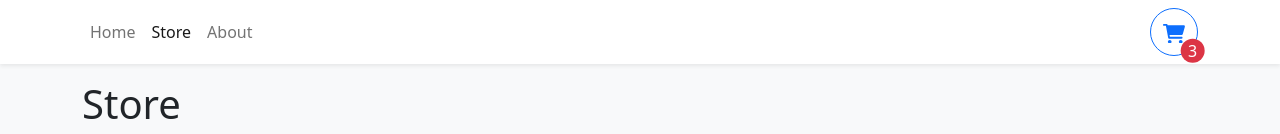
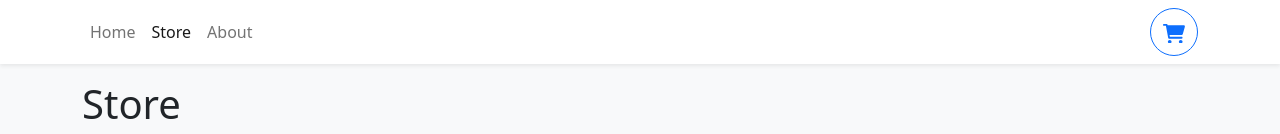
Before and after one commit to cmdcjones/shopping-cart-app, a React (Vite) app: page /store in a window 1280 px wide. Shown: the top 134 px of the page. Built offline with nearby package versions, Linux system fonts and the light colour scheme.

Commit message:
add useShoppingCart context; conditional UI rendering

```diff
--- a/src/components/Navbar.tsx
+++ b/src/components/Navbar.tsx
@@ -1,7 +1,17 @@
 import { Button, Container, Nav, Navbar as NavbarBS } from 'react-bootstrap'
 import { NavLink } from 'react-router-dom';
+import { useShoppingCart } from '../context/ShoppingCartContext';
 
 export function Navbar() {
+
+  const {
+    openCart,
+    closeCart,
+    cartQuantity
+  } = useShoppingCart();
+
+  const currentCartQuantity = cartQuantity;
+
   return (
     <NavbarBS sticky="top" className="bg-white shadow-sm mb-3">
       <Container>
@@ -24,6 +34,7 @@ export function Navbar() {
           }}
           variant="outline-primary"
           className="rounded-circle"
+          onClick={openCart}
         >
           <svg
             xmlns="http://www.w3.org/2000/svg"
@@ -32,6 +43,7 @@ export function Navbar() {
           >
             <path d="M96 0C107.5 0 117.4 8.19 119.6 19.51L121.1 32H541.8C562.1 32 578.3 52.25 572.6 72.66L518.6 264.7C514.7 278.5 502.1 288 487.8 288H170.7L179.9 336H488C501.3 336 512 346.7 512 360C512 373.3 501.3 384 488 384H159.1C148.5 384 138.6 375.8 136.4 364.5L76.14 48H24C10.75 48 0 37.25 0 24C0 10.75 10.75 0 24 0H96zM128 464C128 437.5 149.5 416 176 416C202.5 416 224 437.5 224 464C224 490.5 202.5 512 176 512C149.5 512 128 490.5 128 464zM512 464C512 490.5 490.5 512 464 512C437.5 512 416 490.5 416 464C416 437.5 437.5 416 464 416C490.5 416 512 437.5 512 464z" />
           </svg>
+          { currentCartQuantity > 0 ?
           <div
             className="rounded-circle bg-danger d-flex justify-content-center align-items-center"
             style={{
@@ -44,8 +56,10 @@ export function Navbar() {
               transform: "translate(32%, 32%)",
             }}
           >
-            3
+            { currentCartQuantity }
           </div>
+          : null
+          }
         </Button>
       </Container>
     </NavbarBS>
```
